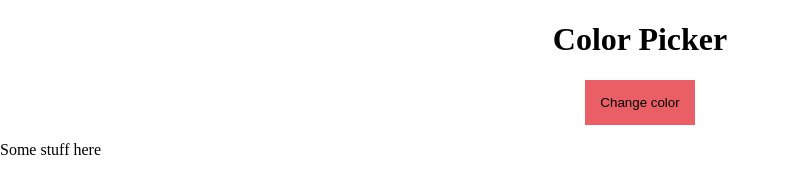
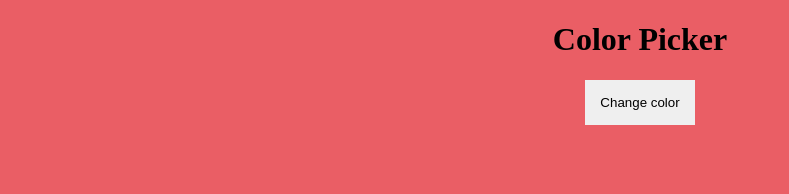
Before and after one commit to DandyBrandy/color-picker, a plain HTML site: page index.html in a window 1280 px wide. Shown: the whole page, without its empty margins (0-789 px from the left). Drawn offline with Linux system fonts and the light colour scheme.

Commit message:
Changed js to make background color of body change instead of button, removed unnecessary p tag

```diff
--- a/index.html
+++ b/index.html
@@ -12,8 +12,6 @@
             <button id="buttonColor">Change color</button>
         </div>
 
-        <p id="textToChange">Some stuff here</p>
-
         <script src="script.js"></script>
     </body>
 </html>
--- a/script.js
+++ b/script.js
@@ -7,7 +7,7 @@ let val2 = generateRandomNumber().toString();
 let val3 = generateRandomNumber().toString();
 
 let changeColor = function(){
-    document.getElementById("buttonColor").style.background = "rgb(" + val1 + "," + val2 + "," + val3 + ")";
+    document.body.style.background = "rgb(" + val1 + "," + val2 + "," + val3 + ")";
 }
 
 changeColor();
--- a/style.css
+++ b/style.css
@@ -10,7 +10,6 @@ body {
 button {
     border: none;
     padding: 15px 15px;
-    background: rgb(0, 0, 0);
 }
 
 .container {
```
